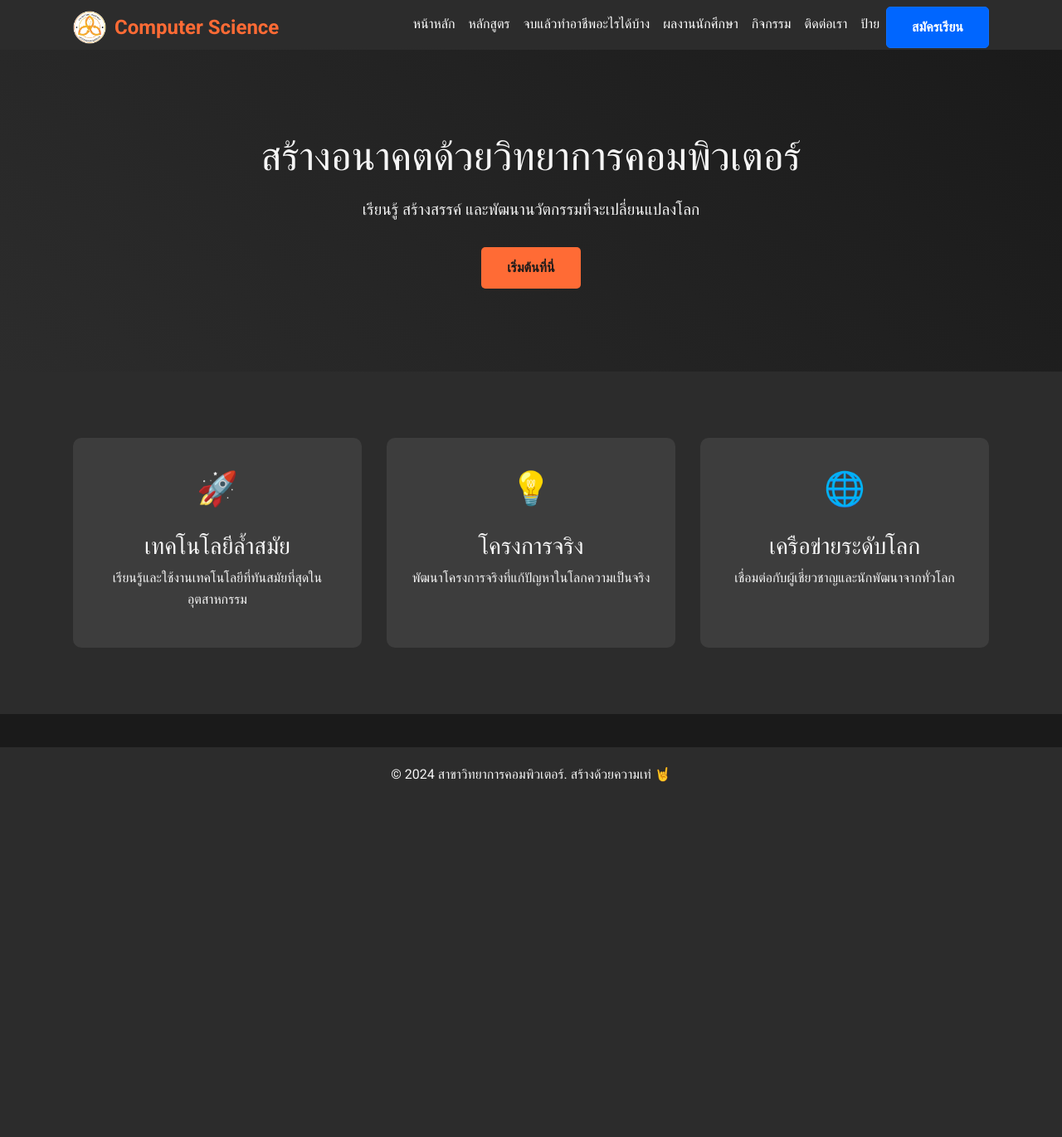
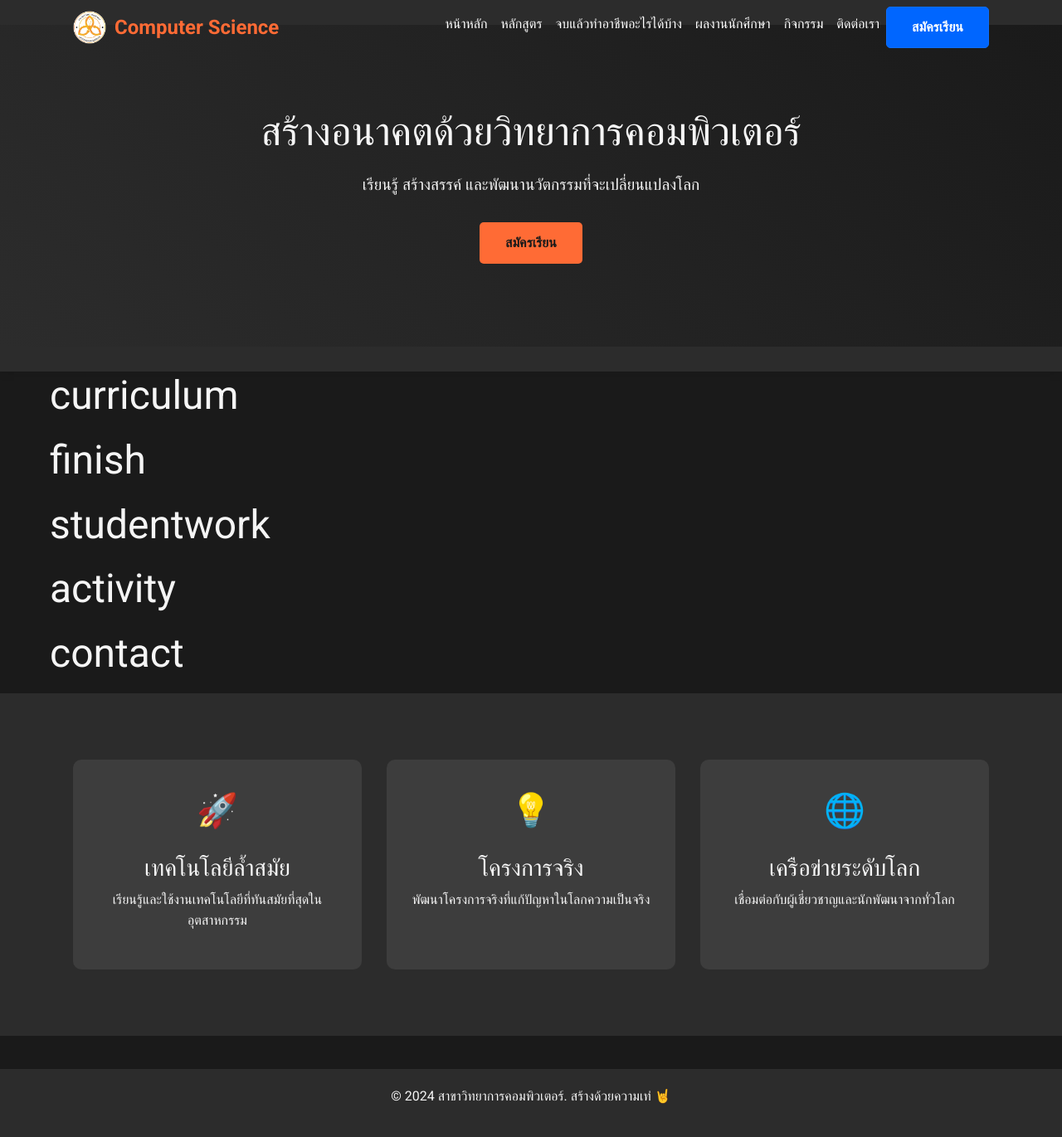
Before and after one commit to Godtasan552/promote_comsci, a Django app: page / in a window 1280 px wide. Shown: the whole page at 83% size. Before the commit the page ends 943 px from the top, so only its background shows below. Run offline with Django 5.2, Linux system fonts and the light colour scheme.

Commit message:
setting work space for team

```diff
--- a/comsci/urls.py
+++ b/comsci/urls.py
@@ -3,4 +3,5 @@ from .import views
 
 urlpatterns = [
     path('',views.indexPage, name='index'),
+
 ]
--- /dev/null
+++ b/templates/base.html
@@ -0,0 +1,137 @@
+{% load static %}
+
+<!DOCTYPE html>
+<html lang="th">
+  <head>
+    <meta charset="UTF-8" />
+    <meta name="viewport" content="width=device-width, initial-scale=1.0" />
+    <title>สาขาวิทยาการคอมพิวเตอร์ - สุดเท่</title>
+    <link
+      href="https://cdn.jsdelivr.net/npm/bootstrap@5.3.3/dist/css/bootstrap.min.css"
+      rel="stylesheet"
+      integrity="sha384-QWTKZyjpPEjISv5WaRU9OFeRpok6YctnYmDr5pNlyT2bRjXh0JMhjY6hW+ALEwIH"
+      crossorigin="anonymous"
+    />
+    <script
+      src="https://cdn.jsdelivr.net/npm/bootstrap@5.3.3/dist/js/bootstrap.bundle.min.js"
+      integrity="sha384-YvpcrYf0tY3lHB60NNkmXc5s9fDVZLESaAA55NDzOxhy9GkcIdslK1eN7N6jIeHz"
+      crossorigin="anonymous"
+    ></script>
+    <link rel="stylesheet" href="static\css\style.css" />
+  </head>
+  <body id="page-top">
+    <header>
+      <nav class="navbar navbar-expand-lg navbar-light fixed-top" id="mainNav">
+        <div class="container px-4 px-lg-5">
+          <div class="logo-container">
+            <img
+              src="static/image/logoCS.png"
+              alt="Logo"
+              width="40"
+              height="40"
+              class="d-inline-block align-text-top"
+            />
+            <a class="navbar-brand" href="#page-top">Computer Science</a>
+          </div>
+          <button
+            class="navbar-toggler navbar-toggler-right"
+            type="button"
+            data-bs-toggle="collapse"
+            data-bs-target="#navbarResponsive"
+            aria-controls="navbarResponsive"
+            aria-expanded="false"
+            aria-label="Toggle navigation"
+          >
+            Menu
+            <i class="fas fa-bars"></i>
+          </button>
+          <div class="collapse navbar-collapse" id="navbarResponsive">
+            <ul class="navbar-nav ms-auto">
+              <li class="nav-item">
+                <a class="nav-link" href="#home">หน้าหลัก</a>
+              </li>
+              <li class="nav-item">
+                <a class="nav-link" href="#curriculum3">หลักสูตร</a>
+              </li>
+              <li class="nav-item">
+                <a class="nav-link" href="#finish4">จบแล้วทำอาชีพอะไรได้บ้าง</a>
+              </li>
+              <li class="nav-item">
+                <a class="nav-link" href="#studentwork5">ผลงานนักศึกษา</a>
+              </li>
+              <li class="nav-item">
+                <a class="nav-link" href="#activity1">กิจกรรม</a>
+              </li>
+              <li class="nav-item">
+                <a class="nav-link" href="#contact2">ติดต่อเรา</a>
+              </li>
+
+              <button type="button" class="btn btn-primary" onclick="redirectTo('https://www.oass.sskru.ac.th/std.sskru/s1.html?fbclid=IwAR2S1BxOZNeff9TkRAGmhRp3tchZbF61JbWnWK73VlBNTO4Z4aZnYzwc4lw')">สมัครเรียน</button>
+            </ul>
+          </div>
+        </div>
+      </nav>
+
+      <section class="hero" id="home">
+        <div class="container">
+          <h1>สร้างอนาคตด้วยวิทยาการคอมพิวเตอร์</h1>
+          <p>เรียนรู้ สร้างสรรค์ และพัฒนานวัตกรรมที่จะเปลี่ยนแปลงโลก</p>
+          <button type="button" class="btn " onclick="redirectTo('https://www.oass.sskru.ac.th/std.sskru/s1.html?fbclid=IwAR2S1BxOZNeff9TkRAGmhRp3tchZbF61JbWnWK73VlBNTO4Z4aZnYzwc4lw')">สมัครเรียน</button>
+        </div>
+      </section>
+    </header>
+    <main>
+      <!--curriculum-->
+      {% block curriculum %}
+        <div class="container" id='activity1'>
+          <!--content-->
+          <h1>curriculum</h1>
+        </div>
+      {% endblock curriculum %}
+
+        <!--finish-->
+      {% block finish %}
+        <div class="container" id='finish4'>
+          <!--content-->
+          <h1>finish</h1>
+
+        </div>
+      {% endblock finish %}
+
+      <!--studentwork-->
+      {% block studentwork %}
+        <div class="container" id='studentwork5'>
+          <!--content-->
+          <h1>studentwork</h1>
+
+        </div>
+      {% endblock studentwork %}
+
+        <!--activity-->
+      {% block  activity %}
+        <div class="container" id='activity1'>
+          <!--content-->
+          <h1>activity</h1>
+        </div>
+      {% endblock activity %}
+
+        <!--contact-->
+      {% block contact %}
+        <div class="container" id='contact2'>
+          <!--content-->
+          <h1>contact</h1>
+        </div>
+      {% endblock contact %}
+
+      {% block content %}
+      <!--no tuch-->
+      {% endblock content %}
+
+      <!--footer-->
+      {% block footers %}
+        <!--no tuch-->
+      {% endblock footers %}
+    </main>
+    <script src="static\js\javascript.js"></script>
+  </body>
+</html>
--- a/templates/index.html
+++ b/templates/index.html
@@ -1,88 +1,6 @@
+{% extends "base.html" %}
 
-
-<!DOCTYPE html>
-<html lang="th">
-  <head>
-    <meta charset="UTF-8" />
-    <meta name="viewport" content="width=device-width, initial-scale=1.0" />
-    <title>สาขาวิทยาการคอมพิวเตอร์ - สุดเท่</title>
-    <link
-      href="https://cdn.jsdelivr.net/npm/bootstrap@5.3.3/dist/css/bootstrap.min.css"
-      rel="stylesheet"
-      integrity="sha384-QWTKZyjpPEjISv5WaRU9OFeRpok6YctnYmDr5pNlyT2bRjXh0JMhjY6hW+ALEwIH"
-      crossorigin="anonymous"
-    />
-    <script
-      src="https://cdn.jsdelivr.net/npm/bootstrap@5.3.3/dist/js/bootstrap.bundle.min.js"
-      integrity="sha384-YvpcrYf0tY3lHB60NNkmXc5s9fDVZLESaAA55NDzOxhy9GkcIdslK1eN7N6jIeHz"
-      crossorigin="anonymous"
-    ></script>
-    <link rel="stylesheet" href="static\css\style.css" />
-  </head>
-  <body id="page-top">
-    <header>
-      <nav class="navbar navbar-expand-lg navbar-light fixed-top" id="mainNav">
-        <div class="container px-4 px-lg-5">
-          <div class="logo-container">
-            <img
-              src="static/image/logoCS.png"
-              alt="Logo"
-              width="40"
-              height="40"
-              class="d-inline-block align-text-top"
-            />
-            <a class="navbar-brand" href="#page-top">Computer Science</a>
-          </div>
-          <button
-            class="navbar-toggler navbar-toggler-right"
-            type="button"
-            data-bs-toggle="collapse"
-            data-bs-target="#navbarResponsive"
-            aria-controls="navbarResponsive"
-            aria-expanded="false"
-            aria-label="Toggle navigation"
-          >
-            Menu
-            <i class="fas fa-bars"></i>
-          </button>
-          <div class="collapse navbar-collapse" id="navbarResponsive">
-            <ul class="navbar-nav ms-auto">
-              <li class="nav-item">
-                <a class="nav-link" href="#home">หน้าหลัก</a>
-              </li>
-              <li class="nav-item">
-                <a class="nav-link" href="#features">หลักสูตร</a>
-              </li>
-              <li class="nav-item">
-                <a class="nav-link" href="#contact">จบแล้วทำอาชีพอะไรได้บ้าง</a>
-              </li>
-              <li class="nav-item">
-                <a class="nav-link" href="#contact">ผลงานนักศึกษา</a>
-              </li>
-              <li class="nav-item">
-                <a class="nav-link" href="#contact">กิจกรรม</a>
-              </li>
-              <li class="nav-item">
-                <a class="nav-link" href="#contact">ติดต่อเรา</a>
-              </li>
-              <li class="nav-item">
-                <a class="nav-link" href="#contact">ป้าย</a>
-              </li>
-              <button type="button" class="btn btn-primary" onclick="redirectTo('https://www.oass.sskru.ac.th/std.sskru/s1.html?fbclid=IwAR2S1BxOZNeff9TkRAGmhRp3tchZbF61JbWnWK73VlBNTO4Z4aZnYzwc4lw')">สมัครเรียน</button>
-            </ul>
-          </div>
-        </div>
-      </nav>
-    </header>
-
-
-    <section class="hero" id="home">
-      <div class="container">
-        <h1>สร้างอนาคตด้วยวิทยาการคอมพิวเตอร์</h1>
-        <p>เรียนรู้ สร้างสรรค์ และพัฒนานวัตกรรมที่จะเปลี่ยนแปลงโลก</p>
-        <a href="#" class="btn">เริ่มต้นที่นี่</a>
-      </div>
-    </section>
+{% block content %}
 
 <section class="features" id="features">
   <div class="container px-4 px-lg-5">
@@ -105,14 +23,13 @@
     </div>
   </div>
 </section>
+{% endblock content %}
 
-    <footer id="contact">
+{% block footers %}
+<footer id="footers">
   <div class="container">
     <p>&copy; 2024 สาขาวิทยาการคอมพิวเตอร์. สร้างด้วยความเท่ 🤘</p>
   </div>
 </footer>
 
-
-    <script src="static\js\javascript.js"></script>
-  </body>
-</html>
+{% endblock footers %}
```
Lines whose indentation alone changed are shown as unchanged.
